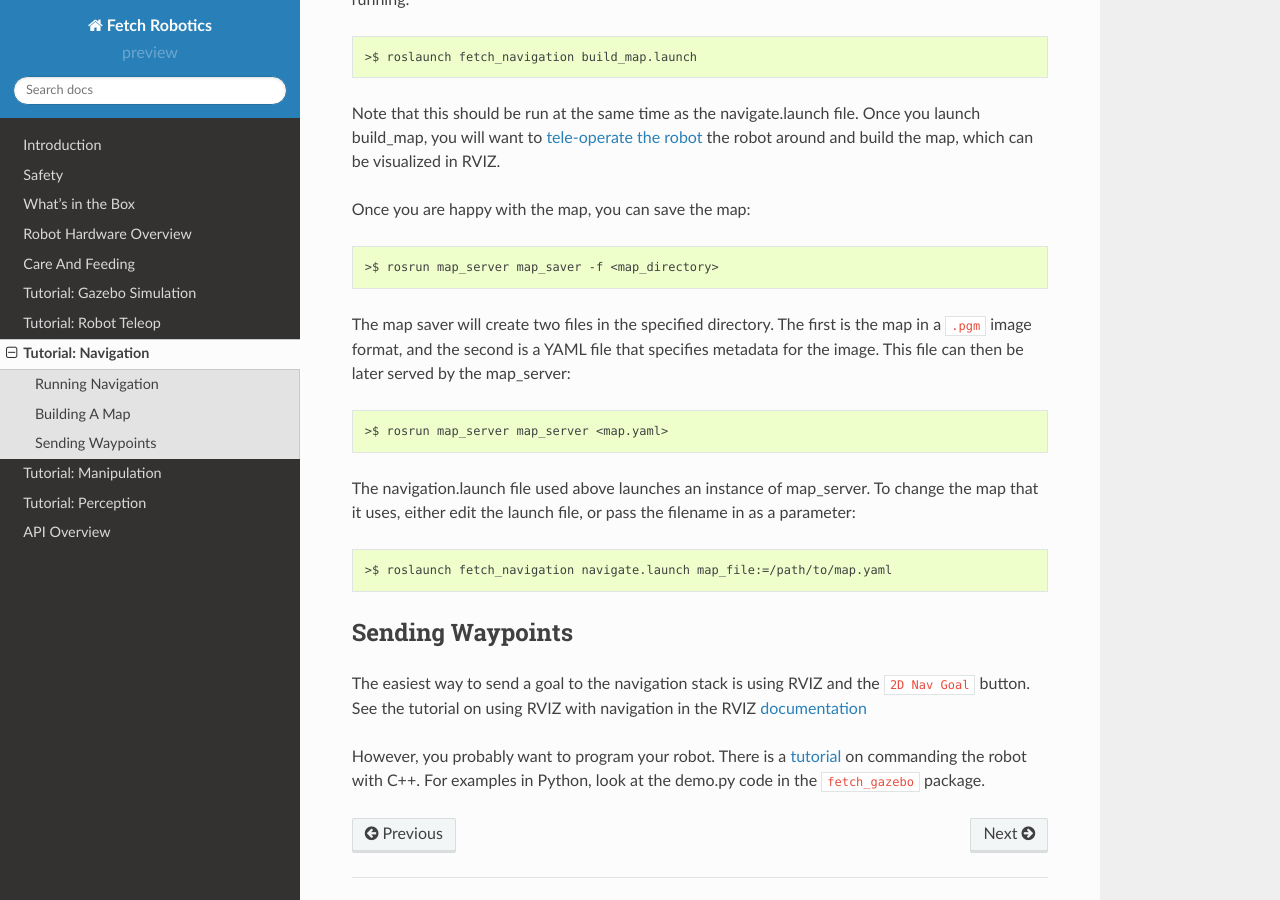
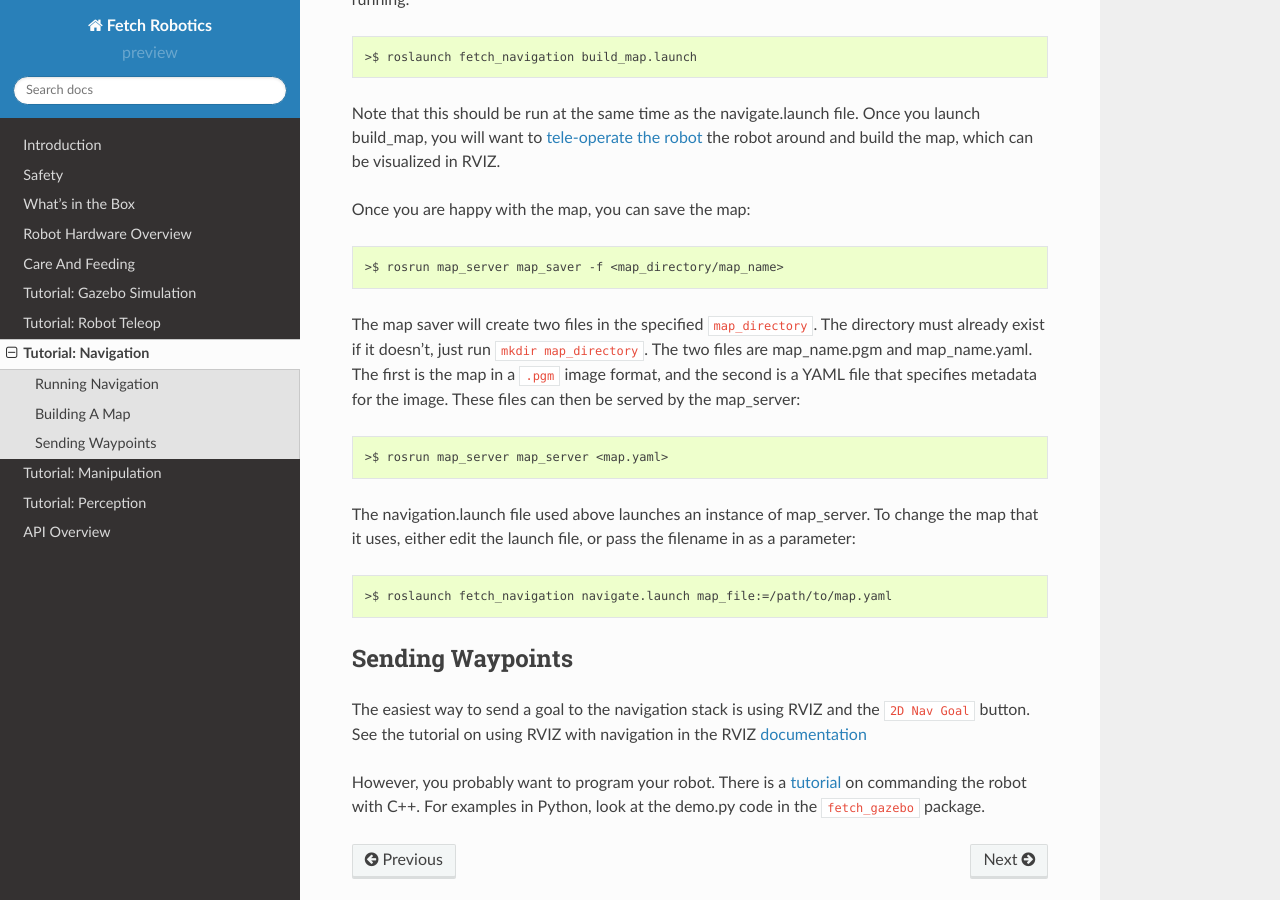
Before and after one commit to fetchrobotics/docs, a Sphinx documentation site: the page built from source/navigation.rst, in a window 1280 px wide and 900 px high, scrolled down 472 px. Built offline with Sphinx 7.4.7 and the Read the Docs theme 2.0.0, drawn with Linux system fonts in a browser that asks for light colours.

Commit message:
Updated map_saver documentation
Clarifies the directory and name after the `-f` flag.

```diff
--- a/source/navigation.rst
+++ b/source/navigation.rst
@@ -34,12 +34,14 @@ Once you are happy with the map, you can save the map:
 
 ::
 
-    >$ rosrun map_server map_saver -f <map_directory>
+    >$ rosrun map_server map_saver -f <map_directory/map_name>
 
-The map saver will create two files in the specified directory. The
-first is the map in a ``.pgm`` image format, and the second is a
-YAML file that specifies metadata for the image. This file can then
-be later served by the map_server:
+The map saver will create two files in the specified
+``map_directory``. The directory must already exist if it doesn't,
+just run ``mkdir map_directory``. The two files are map_name.pgm and
+map_name.yaml. The first is the map in a ``.pgm`` image format, and
+the second is a YAML file that specifies metadata for the image. These
+files can then be served by the map_server:
 
 ::
 
```
